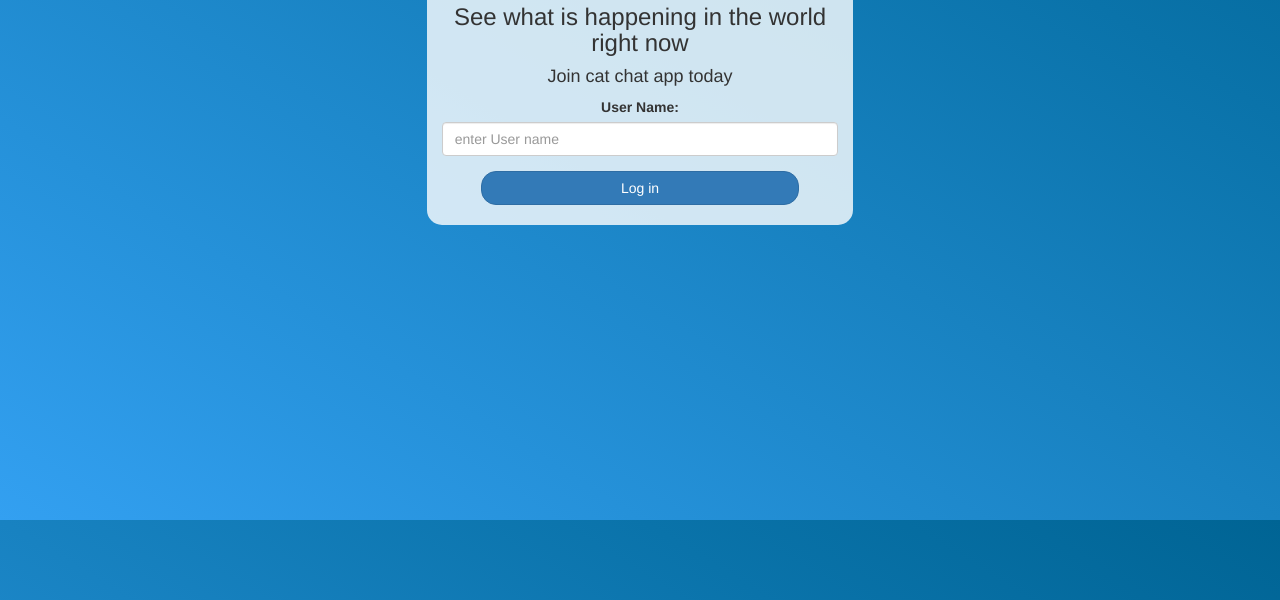
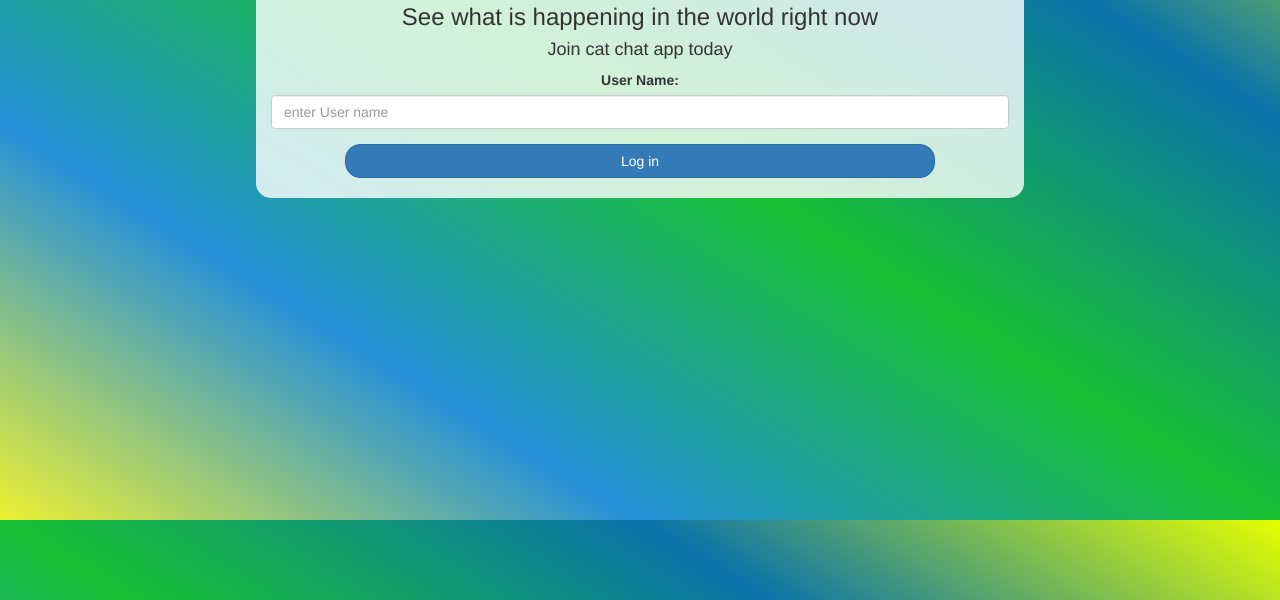
Before and after one commit to Bhavya337/class93-project, a plain HTML site: page index.html in a window 1280 px wide. Shown: the part 280-880 px from the top of the page. Drawn offline with nearby package versions, Linux system fonts and the light colour scheme; a web font is replaced by a local one.

Commit message:
Add files via upload

```diff
--- a/index.html
+++ b/index.html
@@ -21,11 +21,11 @@
 	<img src="m2.png">
 	</sup>
 </h1>
-	<div class="col-lg-4 col-md-6 col-sm-6 col-xs-11 login_div">
+	<div class="col-lg-6 col-md-6 col-sm-6 col-xs-11 login_div" style=" width:60%; ">
 	<img src="catchat.jpg" class="logo">
 		<h3 >See what is happening in the world right now</h3>
 		<h4 >Join cat chat app  today</h4>
-		<div class="form-group">
+		<div class="form-group" >
 		  <label >User Name:</label>
 <input type="text" id="username" class="form-control" placeholder="enter User name ">
 
--- a/style.css
+++ b/style.css
@@ -6,7 +6,7 @@ html, body
 
 body
 {
-background-image: linear-gradient(to right top, #33a0f1, #2591d9, #1882c1, #0a73aa, #006494);
+background-image: linear-gradient(to right top, #eef133, #2591d9, #18c134, #0a73aa, #e5ff00);
 }
 
 .header
```
